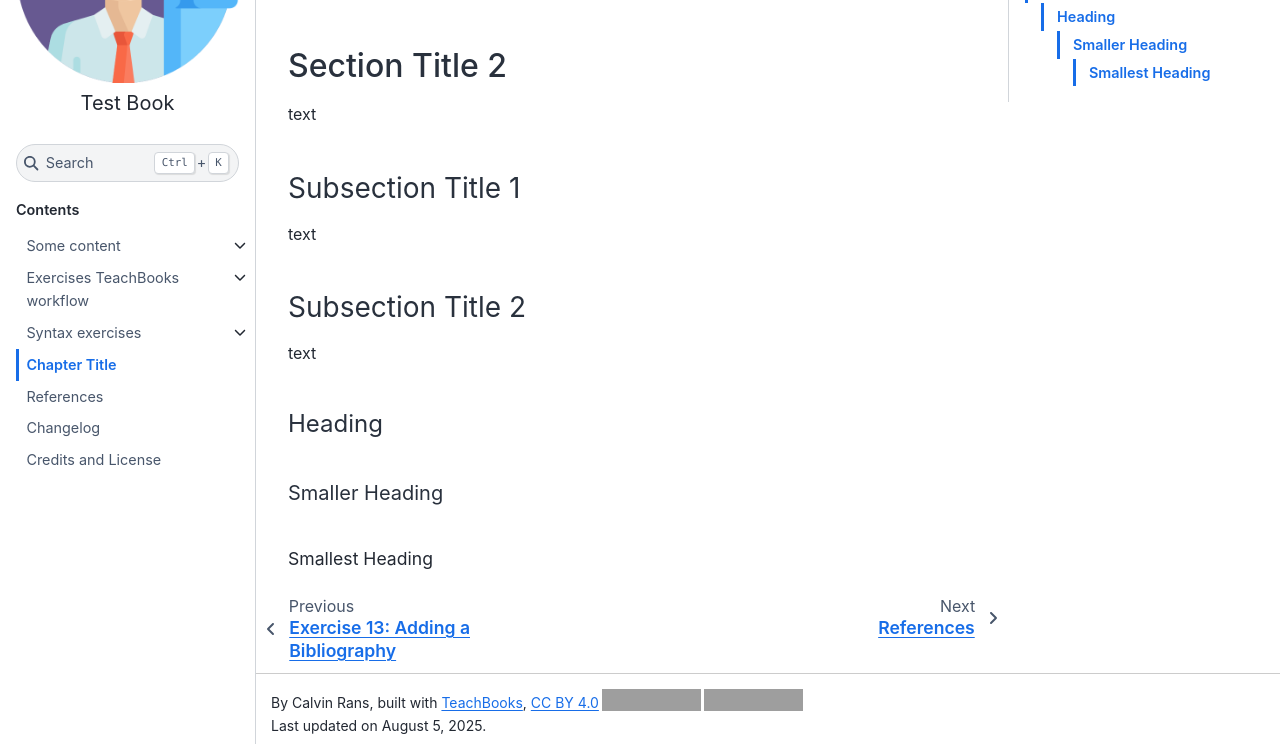
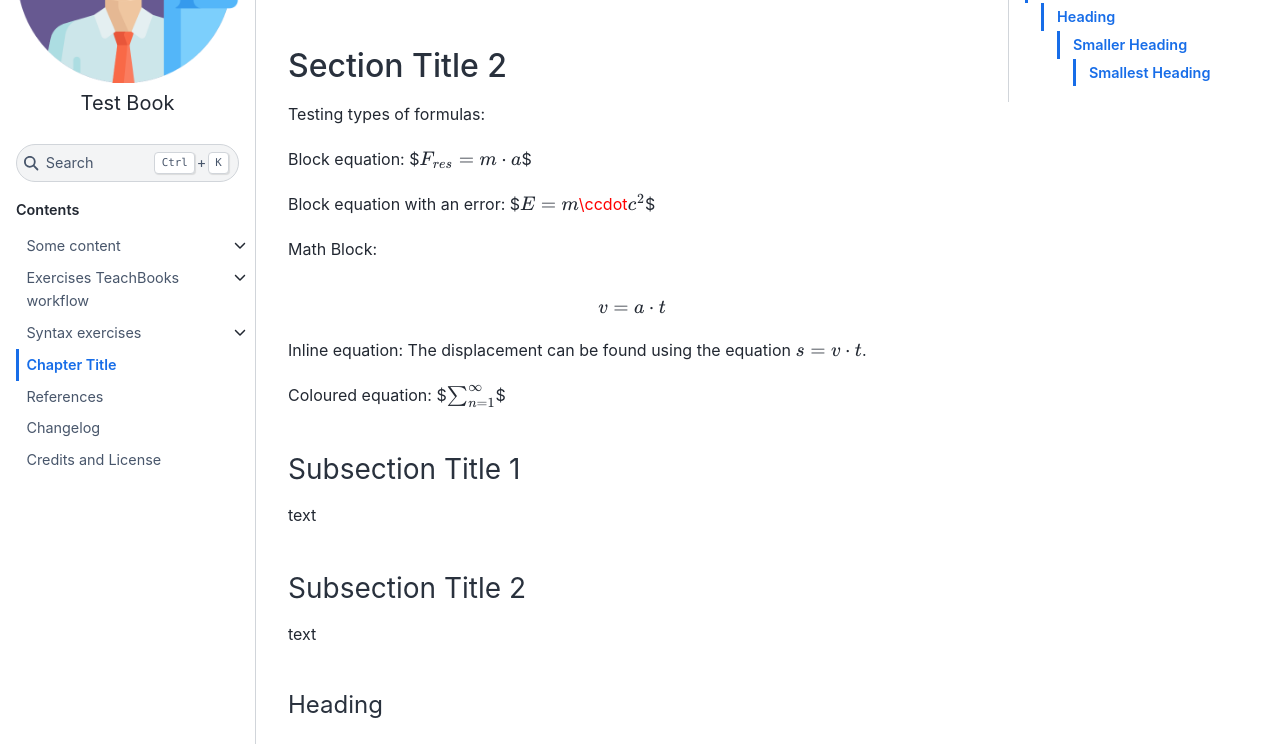
Before and after one commit to cdrans/Teachbooks_Test, a Jupyter Book: the page built from book/my_new_file.md, in a window 1280 px wide and 900 px high, scrolled down 638 px, cut to the strip 156-900 px from the top of the window. Built offline with Jupyter Book 1.0.4 settings and Sphinx 7.4.7 and the Sphinx Book theme 1.1.4, drawn with Linux system fonts in a browser that asks for light colours; comment, search, counter and statistics services are not loaded; grey boxes are pictures that could not be loaded.

Commit message:
Update my_new_file.md

````diff
--- a/book/my_new_file.md
+++ b/book/my_new_file.md
@@ -13,7 +13,24 @@ Testing adding a video:
 <iframe width="560" height="315" src="https://www.youtube.com/embed/mbdvDdjRcfU?si=KedAUcEnZUhlF04l" title="YouTube video player" frameborder="0" allow="accelerometer; autoplay; clipboard-write; encrypted-media; gyroscope; picture-in-picture; web-share" referrerpolicy="strict-origin-when-cross-origin" allowfullscreen></iframe>
 
 ## Section Title 2
-text
+Testing types of formulas:
+
+Block equation:
+$$ F_{res} = m \cdot a $$
+
+Block equation with an error:
+$$ E = m \ccdot c^2 $$
+
+Math Block:
+```{math}
+v = a \cdot t
+```
+
+Inline equation:
+The displacement can be found using the equation $s = v \cdot t$.
+
+Coloured equation:
+$$ \class{hyphen-color}{\sum}_{n=1}^\infty $$
 
 ### Subsection Title 1
 text
````
